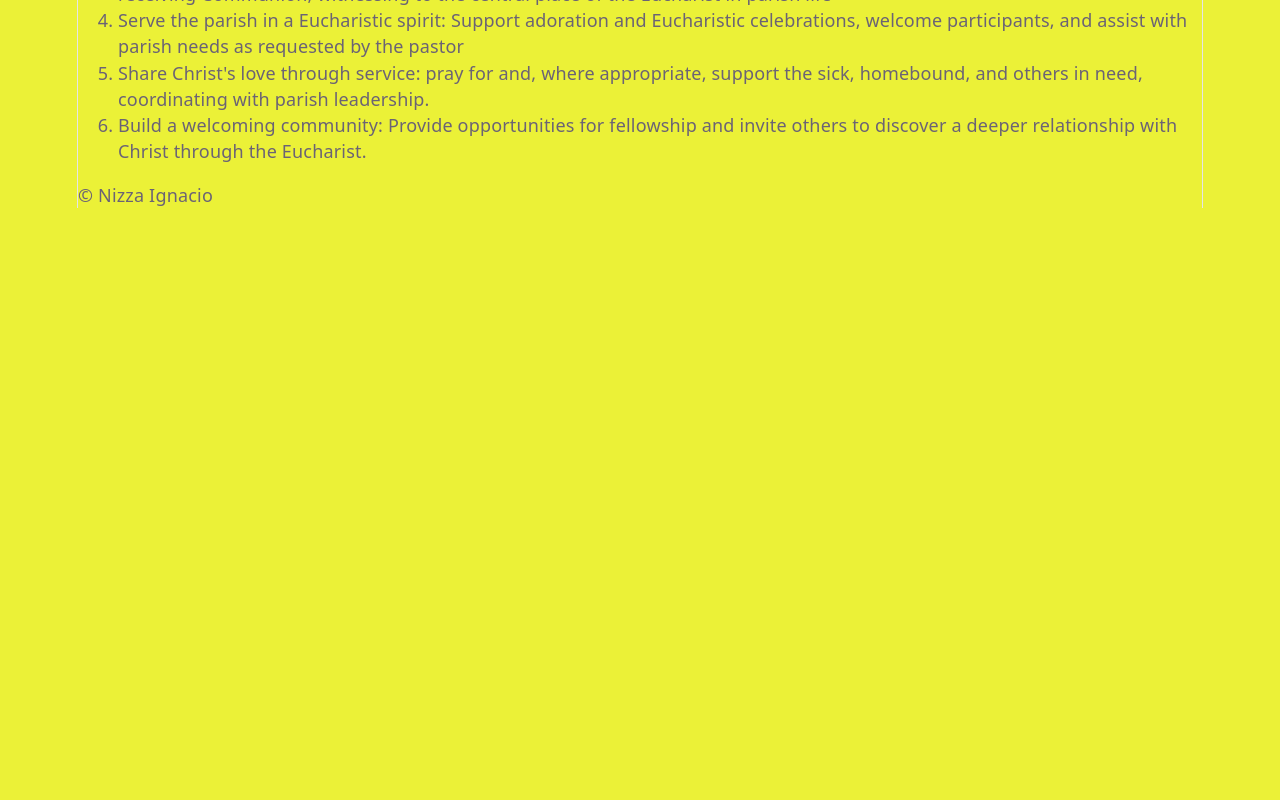
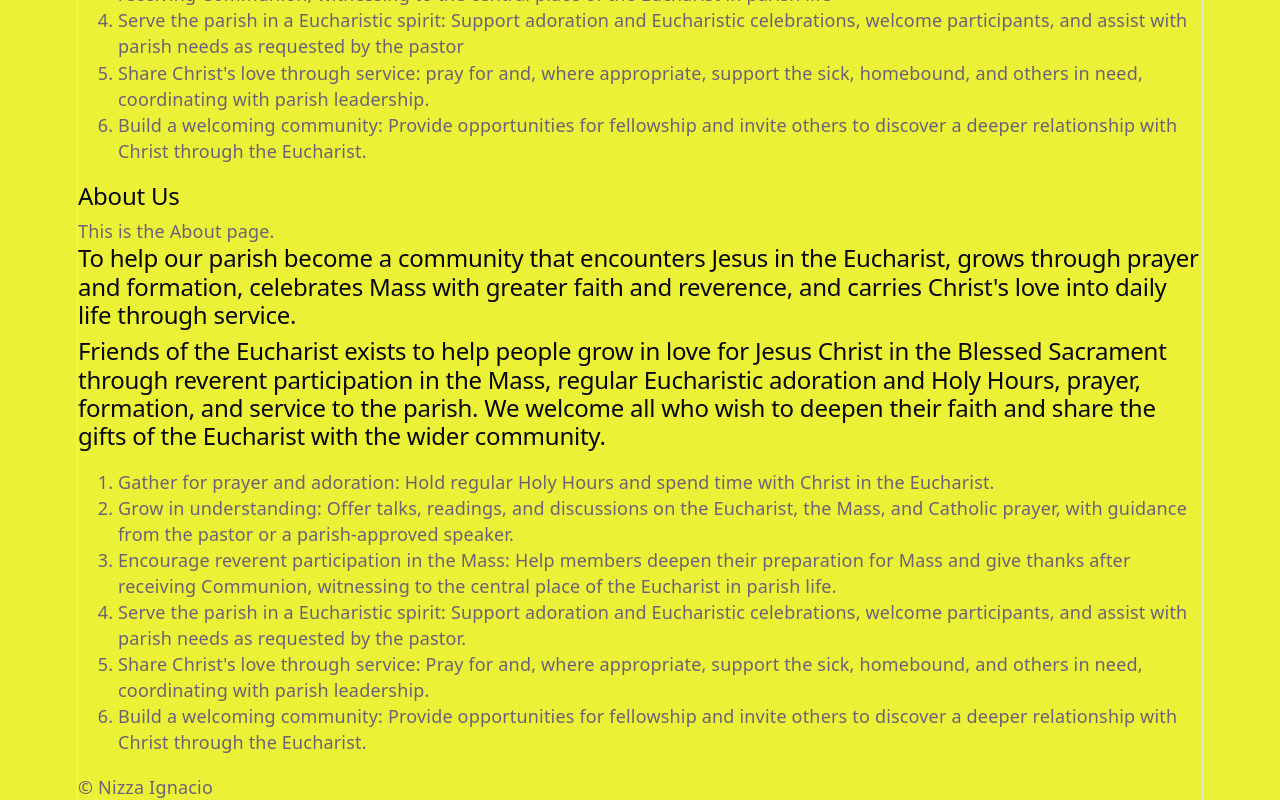
Before and after one commit to Obias090381/My-Website, a React (Vite) app in the folder Website/: page / in a window 1280 px wide. Shown: the part 879-1679 px from the top of the page. Before the commit the page ends 1087 px from the top, so only its background shows below. Built offline with nearby package versions, Linux system fonts and the light colour scheme.

Commit message:
commit 1a2b3c4d5e6f7g8h9i0j

```diff
--- a/Website/src/About.jsx
+++ b/Website/src/About.jsx
@@ -1,6 +1,9 @@
 function About() {
   return (
-    <About>
+    <section id="About">
+        <h2>About Us</h2>
+        <p>This is the About page.</p>
+
       <h2>
         To help our parish become a community that encounters Jesus in the
         Eucharist, grows through prayer and formation, celebrates Mass with
@@ -47,7 +50,7 @@ function About() {
           the Eucharist.
         </li>
       </ol>
-    </About>
+    </section>
   );
 }
 export default About;
--- a/Website/src/App.jsx
+++ b/Website/src/App.jsx
@@ -1,21 +1,24 @@
-import Header from './Header.jsx'
-import Body from './Body.jsx'
-import Footer from './Footer.jsx'
+import Header from './Header.jsx';
+import Body from './Body.jsx';
+import Footer from './Footer.jsx';
+import About from './About.jsx';
 
 function App() {
   return (
     <>
       <h1>Friends of the Eucharist</h1>
+
       <nav>
         <ul>
           <li><a href="#">Home</a></li>
-          <li><a href="#About.jsx">About Us</a></li>
+          <li><a href="#About">About Us</a></li>
           <li><a href="#Contact">Contact</a></li>
         </ul>
       </nav>
       <hr />
       <Header />
       <Body />
+      <About />
       <Footer />
     </>
   );
```
